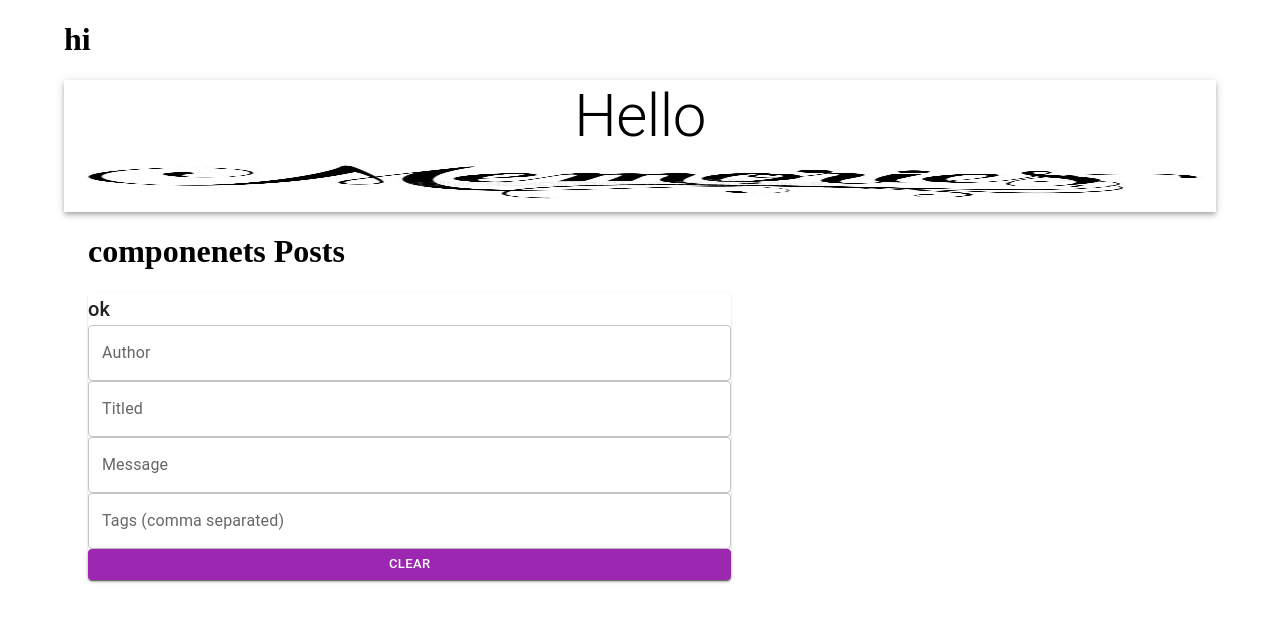
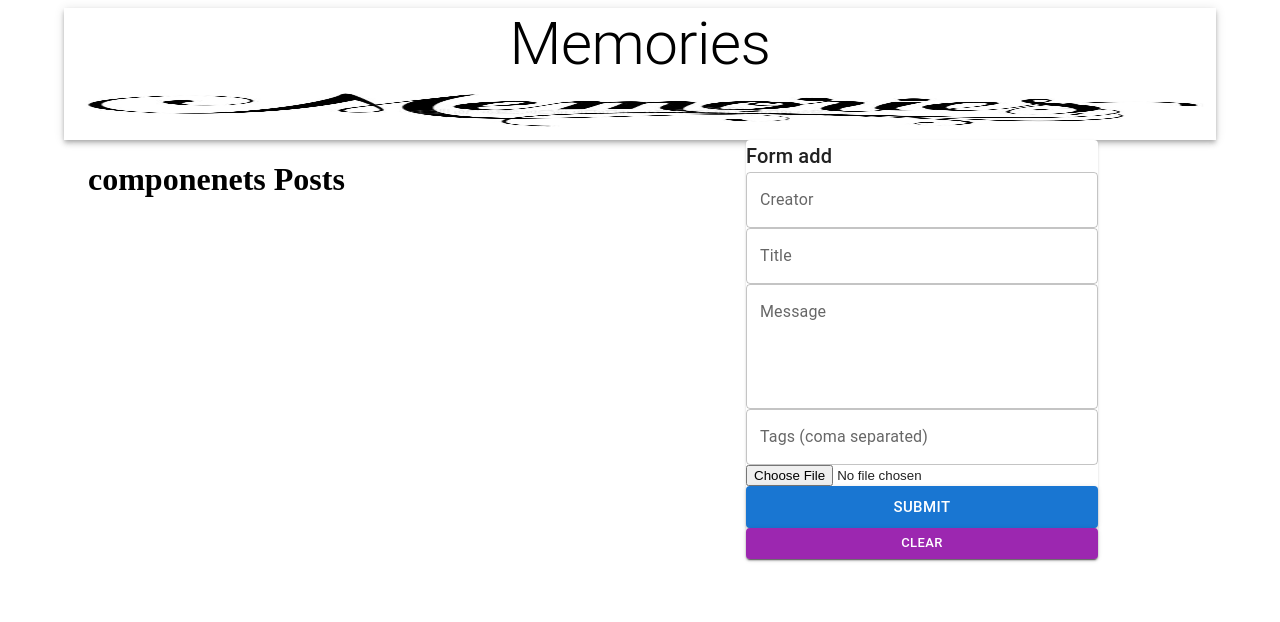
Before and after one commit to realsanjeev/Memories-MERN-project, a React (Create React App) app in the folder client/: page / in a window 1280 px wide. Shown: the top 622 px of the page. Built offline with nearby package versions, Linux system fonts and the light colour scheme.

Commit message:
Tinkering elements

```diff
--- a/client/package.json
+++ b/client/package.json
@@ -11,6 +11,7 @@
     "@testing-library/user-event": "^13.5.0",
     "react": "^18.2.0",
     "react-dom": "^18.2.0",
+    "react-file-base64": "^1.0.3",
     "react-redux": "^8.0.5",
     "react-scripts": "5.0.1",
     "redux-thunk": "^2.4.2",
--- a/client/src/App.js
+++ /dev/null
@@ -1,46 +0,0 @@
-import React from "react";
-import { Container, AppBar, Typography, Grow, Grid } from "@mui/material";
-// import { useDispatch } from "react-redux";
-
-import Posts from './components/Posts/Posts.js';
-import Form from './components/Form/Form';
-// import getPosts from './actions/posts';
-
-import memories from './images/memories.jpg';
-
-import useStyles from './style';
-const App = () => {
-    const classes = useStyles()
-    console.log(classes)
-    // const dispatch = useDispatch()
-
-    // useEffect(() => {
-    //     dispatch(getPosts())
-    // }, [dispatch])
-    return (
-        <Container maxidth='lg'>
-            <h1 className={classes.appBar}>hi</h1>
-            <AppBar className={classes.appBar} position="static" color="inherit">
-                <Typography variant="h2" align="center">
-                    Hello
-                </Typography>
-                <img className={classes.img} src={memories} alt="memories" height='60px' />
-            </AppBar>
-            <Grow in>
-                <Container>
-                    <Grid justify="space-between" container spacing="1.5">
-                        <Grid item xs={12} sm={7}>
-
-                            <Posts />
-                        </Grid>
-                        <Grid item xs={12} sm={7}>
-                            <Form />
-                        </Grid>
-                    </Grid>
-                </Container>
-            </Grow>
-        </Container>
-    )
-    }
-
-export default App;
--- /dev/null
+++ b/client/src/App.jsx
@@ -0,0 +1,42 @@
+import React from "react";
+import { Container, AppBar, Typography, Grow, Grid } from "@mui/material";
+// import { useDispatch } from "react-redux";
+
+import Posts from './components/Posts/Posts';
+import Form from './components/Form/Form';
+// import getPosts from './actions/posts';
+
+import memories from './images/memories.jpg';
+
+import useStyles from './style';
+const App = () => {
+    const classes = useStyles()
+    // console.log(classes)
+    // const dispatch = useDispatch()
+
+    // useEffect(() => {
+    //     dispatch(getPosts())
+    // }, [dispatch])
+    return (
+        <Container maxWidth="lg">
+        <AppBar className={classes.appBar} position="static" color="inherit">
+          <Typography className={classes.heading} variant="h2" align="center">Memories</Typography>
+          <img className={classes.image} src={memories} alt="icon" height="60" />
+        </AppBar>
+        <Grow in>
+          <Container>
+            <Grid container justify="space-between" alignItems="stretch" spacing={3}>
+              <Grid item xs={12} sm={7}>
+                <Posts />
+              </Grid>
+              <Grid item xs={12} sm={4}>
+                <Form />
+              </Grid>
+            </Grid>
+          </Container>
+        </Grow>
+      </Container>
+    )
+    }
+
+export default App;
--- a/client/src/components/Form/Form.js
+++ /dev/null
@@ -1,24 +0,0 @@
-import React from "react";
-import { TextField, Button, Typography, Paper } from "@mui/material";
-
-import useStyles from "./style";
-
-const Form = () => {
-    const classes = useStyles();
-    return(
-        <Paper className={classes.Paper}>
-            <form autoComplete="off" noValidate className={`${classes.root} ${classes.form}`}>
-                <Typography variant="h6">
-                    ok
-                </Typography>
-                <TextField name="author" varient="outlined" label="Author" fullWidth />
-                <TextField name="title" varient="outlined" label="Titled" fullWidth />
-                <TextField name="message" varient="outlined" label="Message" fullWidth multiline/>
-                <TextField name="tags" varient="outlined" label="Tags (comma separated)" fullWidth />
-                <Button variant="contained" color="secondary" size="small" fullWidth>Clear</Button>
-            </form>
-        </Paper>
-    )
-}
-
-export default Form;
--- /dev/null
+++ b/client/src/components/Form/Form.jsx
@@ -0,0 +1,26 @@
+import React from "react";
+import { TextField, Button, Typography, Paper } from "@mui/material";
+import FileBase from "react-file-base64";
+
+import useStyles from "./style";
+
+const Form = () => {
+  const classes = useStyles();
+
+  return (
+    <Paper className={classes.paper}>
+      <form autoComplete="off" noValidate className={`${classes.root} ${classes.form}`}>
+        <Typography variant="h6">Form add</Typography>
+        <TextField name="creator" variant="outlined" label="Creator" fullWidth />
+        <TextField name="title" variant="outlined" label="Title" fullWidth />
+        <TextField name="message" variant="outlined" label="Message" fullWidth multiline rows={4} />
+        <TextField name="tags" variant="outlined" label="Tags (coma separated)" fullWidth />
+        <div className={classes.fileInput}><FileBase type="file" multiple={false} /></div>
+        <Button className={classes.buttonSubmit} variant="contained" color="primary" size="large" type="submit" fullWidth>Submit</Button>
+        <Button variant="contained" color="secondary" size="small" fullWidth>Clear</Button>
+      </form>
+    </Paper>
+  );
+};
+
+export default Form;
--- a/client/src/components/Form/style.jsx
+++ b/client/src/components/Form/style.jsx
@@ -1,49 +1,25 @@
-// import { styled } from "@mui/system";
 
-// export default styled ( theme => ({
-//     root: {
-//         "& .MuiTextField-root": {
-//             margin: theme.spacing(1),
-//         },
-//     },
-//     paper: {
-//         padding: theme.spacing(1),
-//     },
-//     form: {
-//         display: "flex",
-//         flexWrap: "wrap",
-//         justifyContent: "center",
-//     },
-//     fileInput: {
-//         width: "97%",
-//         margin: "10px 0",
-//     },
-//     buttonSubmit: {
-//         marginButton: 10,
-//     },
-// }));
+import { styled } from "@mui/material";
 
-
-
-import { styled } from "@mui/system";
-
-const StyledComponent = styled("div")(({ theme }) => ({
-  appBar: {
-    borderRadius: 15,
-    margin: "30px 0",
-    display: "flex",
-    flexDirection: "row",
-    justifyContent: "center",
-    alignItems: "center",
+export default styled((theme) => ({
+  root: {
+    '& .MuiTextField-root': {
+      margin: theme.spacing(1),
+    },
   },
-  heading: {
-    color: theme.palette.primary.main,
+  paper: {
+    padding: theme.spacing(2),
   },
-  image: {
-    marginLeft: "15px",
+  form: {
+    display: 'flex',
+    flexWrap: 'wrap',
+    justifyContent: 'center',
+  },
+  fileInput: {
+    width: '97%',
+    margin: '10px 0',
+  },
+  buttonSubmit: {
+    marginBottom: 10,
   },
 }));
-
-export default function CustomComponent(props) {
-  return <StyledComponent {...props} />;
-}
--- a/client/src/style.js
+++ /dev/null
@@ -1,21 +0,0 @@
-import { styled } from "@mui/material/styles";
-
-const theme = styled(({ theme }) => ({
-  appBar: {
-    borderRadius: 15,
-    margin: "30px 0",
-    backgroundColor: "red",
-    display: "flex",
-    flexDirection: "row",
-    justifyContent: "center",
-    alignItems: "center",
-  },
-  heading: {
-    color: theme.palette.primary.main,
-  },
-  image: {
-    marginLeft: "1500px",
-  },
-}))
-
-export default theme;
--- /dev/null
+++ b/client/src/style.jsx
@@ -0,0 +1,18 @@
+import { styled  } from '@mui/material';
+
+export default styled (() => ({
+  appBar: {
+    borderRadius: 15,
+    margin: '30px 0',
+    display: 'flex',
+    flexDirection: 'row',
+    justifyContent: 'center',
+    alignItems: 'center',
+  },
+  heading: {
+    color: 'rgba(0,183,255, 1)',
+  },
+  image: {
+    marginLeft: '15px',
+  },
+}));
```
Also changed, not shown: 1 other file (tests, documents, lock files or other folders).
